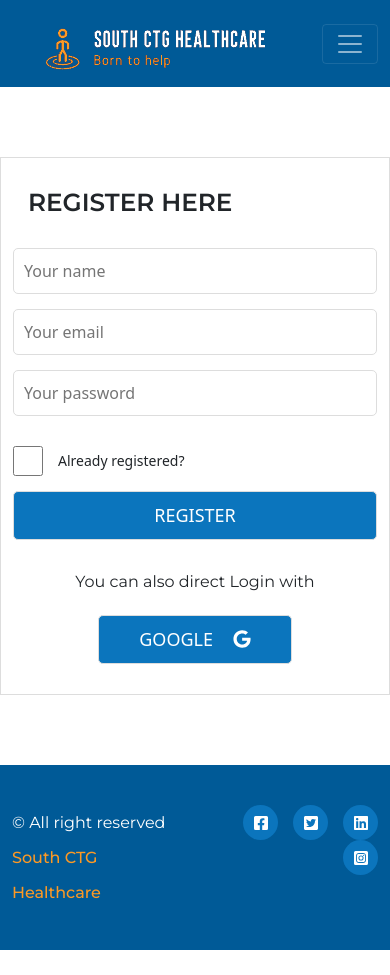
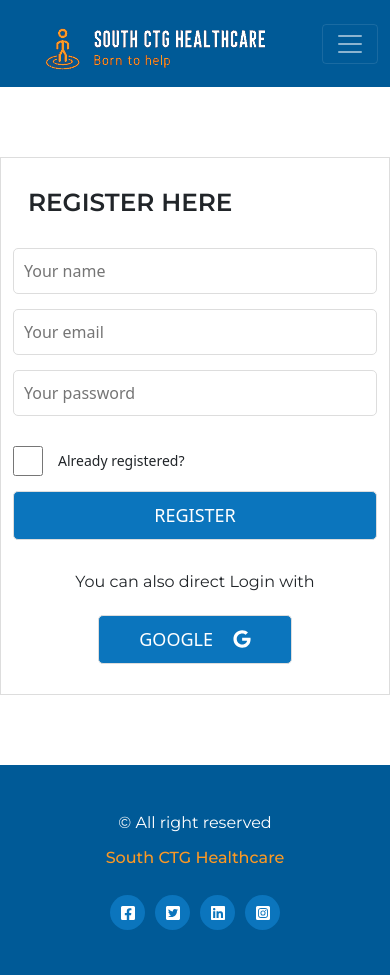
Before and after one commit to afsar-uddin/healthcare, a React (Create React App) app: page /login-register in a window 390 px wide. Before the commit the page ends 950 px from the top, so only its background shows below. Built offline with nearby package versions, Linux system fonts and the light colour scheme; no server answers.

Commit message:
fixed responsive minor issue

```diff
--- a/src/Components/Footer/Footer.css
+++ b/src/Components/Footer/Footer.css
@@ -28,7 +28,7 @@
     text-align: center;
     line-height: 35px;
     border-radius: 50%;
-    margin-left: 15px;
+    margin: 5px;
 }
 .social-nav a:hover {
     background-color: #004d81;
@@ -42,3 +42,14 @@
         display: block;
     }
 }
+@media screen and (max-width: 520px) {
+    .footer .row {
+        display: block;
+    }
+    .footer .row .col {
+        text-align: center;
+    }
+    .footer .row .col p {
+        margin-bottom: 15px;
+    }
+}
--- a/src/Components/Services/ServiceDetail.js
+++ b/src/Components/Services/ServiceDetail.js
@@ -9,7 +9,6 @@ const ServiceDetail = () => {
     const [serviceDetail, setServiceDetail] = useState([]);
     const [singleService, setSingleService] = useState([]);
     const { isLoading } = useAuth();
-    console.log(singleService)
 
     // fetch services data
     useEffect(() => {
--- a/src/Components/Services/Services.css
+++ b/src/Components/Services/Services.css
@@ -106,3 +106,12 @@
 .detail-col a {
     color: #fff;
 }
+@media screen and (max-width: 520px) {
+    .detail-col {
+        display: block;
+        text-align: center;
+    }
+    .service-detail-header h2 {
+        margin-bottom: 15px;
+    }
+}
--- a/src/hooks/useFirebase.js
+++ b/src/hooks/useFirebase.js
@@ -59,7 +59,7 @@ const useFirebase = () => {
         e.preventDefault();
         if (password.length < 6) {
             setError("Password must be at least 6 character");
-            return
+            return;
         } else {
             setError()
         }
@@ -75,7 +75,6 @@ const useFirebase = () => {
         createUserWithEmailAndPassword(auth, email, password)
             .then(result => {
                 const user = result.user;
-                console.log(user)
                 setDisplayName();
                 setVerifyEmail();
                 window.location = '/'
@@ -90,14 +89,11 @@ const useFirebase = () => {
         signInWithEmailAndPassword(auth, email, password)
             .then(result => {
                 const user = result.user;
-                console.log(user);
                 window.location = '/'
             })
             .catch(error => {
                 setError('Wrong email or password')
             })
-
-
     }
 
 
```
Also changed, not shown: firebase.json (added), 1 other file (tests, documents, lock files or other folders).
